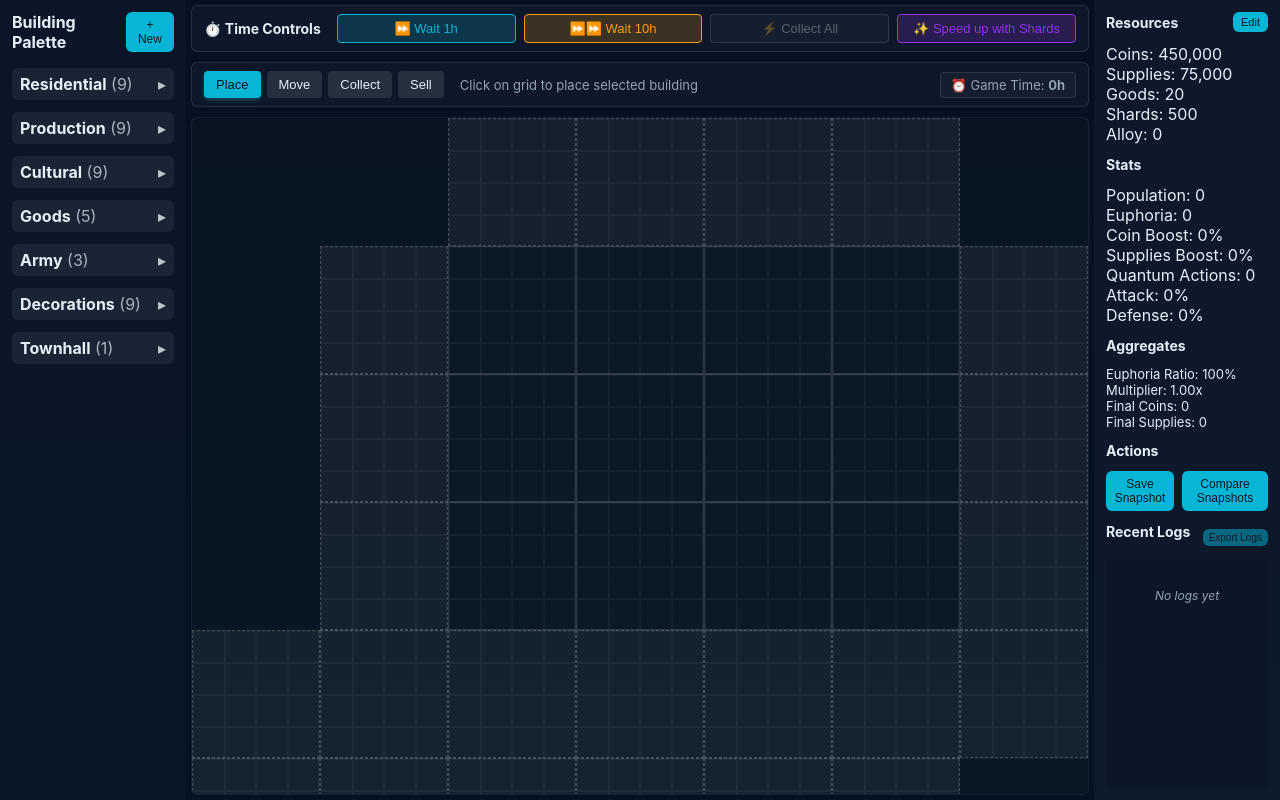
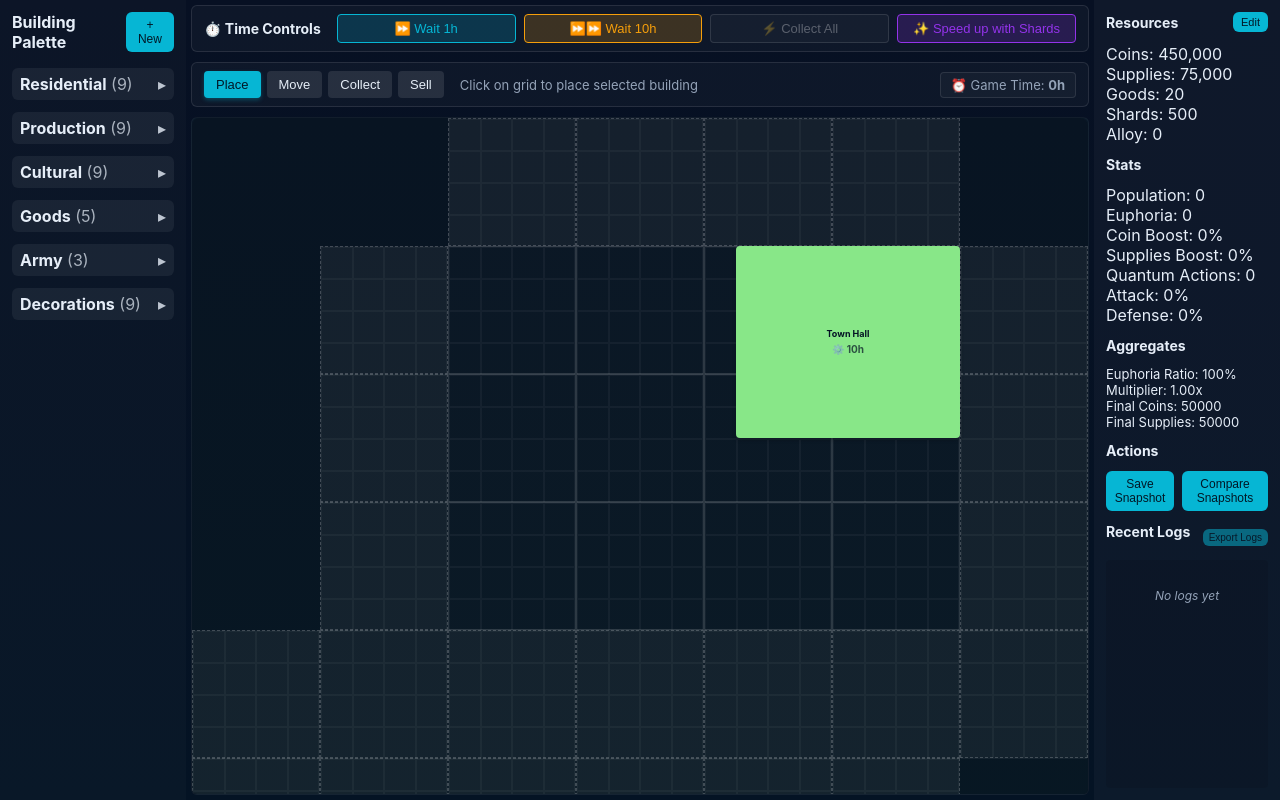
Before and after one commit to FoE-Budha/simulator, a React (Create React App) app: page / in a window 1280 px wide. Built offline with nearby package versions, Linux system fonts and the light colour scheme.

Commit message:
Townhall default placement

```diff
--- a/src/app/App.js
+++ b/src/app/App.js
@@ -29,6 +29,47 @@ const initialResources = {
   defense: 0,
 };
 
+// Helper function to create default Town Hall using ONLY palette data
+const getBuildingTypeFromPalette = (typeId) => {
+  for (const groupKey in DEFAULT_PALETTE) {
+    const group = DEFAULT_PALETTE[groupKey];
+    if (Array.isArray(group)) {
+      const found = group.find((type) => type.id === typeId);
+      if (found) return found;
+    }
+  }
+  return null;
+};
+
+const createDefaultTownHall = () => {
+  const townHallType = getBuildingTypeFromPalette("town hall_1764107877");
+
+  if (!townHallType) {
+    console.error("Town Hall not found in DEFAULT_PALETTE");
+    return null;
+  }
+
+  // Convert milliseconds to hours
+  const buildHoursNeeded = (townHallType.buildTime || 0) / 3600000;
+  const productionHoursNeeded = (townHallType.productionTime || 0) / 3600000;
+
+  return {
+    id: uuid("b_"),
+    typeId: townHallType.id,
+    name: townHallType.name,
+    w: townHallType.w,
+    h: townHallType.h,
+    x: 17,
+    y: 4,
+
+    // Time properties
+    buildHoursNeeded: buildHoursNeeded,
+    productionHoursNeeded: productionHoursNeeded,
+    hoursBuilt: buildHoursNeeded, // Already fully built
+    hoursProduced: 0,
+  };
+};
+
 // -----------------------------
 // APP
 // -----------------------------
@@ -37,7 +78,10 @@ export default function App() {
   // core state
   const [resources, setResources] = useState(initialResources);
   const [paletteGroups, setPaletteGroups] = useState(DEFAULT_PALETTE);
-  const [buildings, setBuildings] = useState([]);
+  const [buildings, setBuildings] = useState(() => {
+    const townHall = createDefaultTownHall();
+    return townHall ? [townHall] : [];
+  });
   const [chunksMap, setChunksMap] = useState({});
   const [selectedType, setSelectedType] = useState(null);
   const [gameTime, setGameTime] = useState(0);
@@ -318,7 +362,7 @@ export default function App() {
       hoursBuilt: building.hoursBuilt,
       buildHoursNeeded: building.buildHoursNeeded,
       hoursProduced: building.hoursProduced,
-      productionHoursNeeded: building.productionHoursNeeded
+      productionHoursNeeded: building.productionHoursNeeded,
     });
 
     if (!result) return;
@@ -468,12 +512,19 @@ export default function App() {
    * Collect from all buildings that are ready
    */
   const collectAllReady = () => {
-    let totalYield = { coins: 0, supplies: 0, alloy: 0, shards: 0, goods: 0, quantum: 0 };
+    let totalYield = {
+      coins: 0,
+      supplies: 0,
+      alloy: 0,
+      shards: 0,
+      goods: 0,
+      quantum: 0,
+    };
     let collectedCount = 0;
     let updatedResources = { ...resources };
 
     // Find all ready buildings first
-    const readyBuildings = buildings.filter(building => {
+    const readyBuildings = buildings.filter((building) => {
       if (!isBuildingReady(building)) return false;
 
       const buildingType = getBuildingTypeFromPalette(building.typeId);
@@ -499,7 +550,7 @@ export default function App() {
       if (result) {
         // Add to totals
         Object.keys(totalYield).forEach((key) => {
-          totalYield[key] += (result.delta[key] || 0);
+          totalYield[key] += result.delta[key] || 0;
         });
 
         updatedResources = result.resources;
--- a/src/components/palette/PalettePanel.js
+++ b/src/components/palette/PalettePanel.js
@@ -17,7 +17,6 @@ export default function PalettePanel({
     "goods",
     "army",
     "decorations",
-    "townhall",
   ];
 
   // State to track which group is expanded (null means all collapsed)
```
